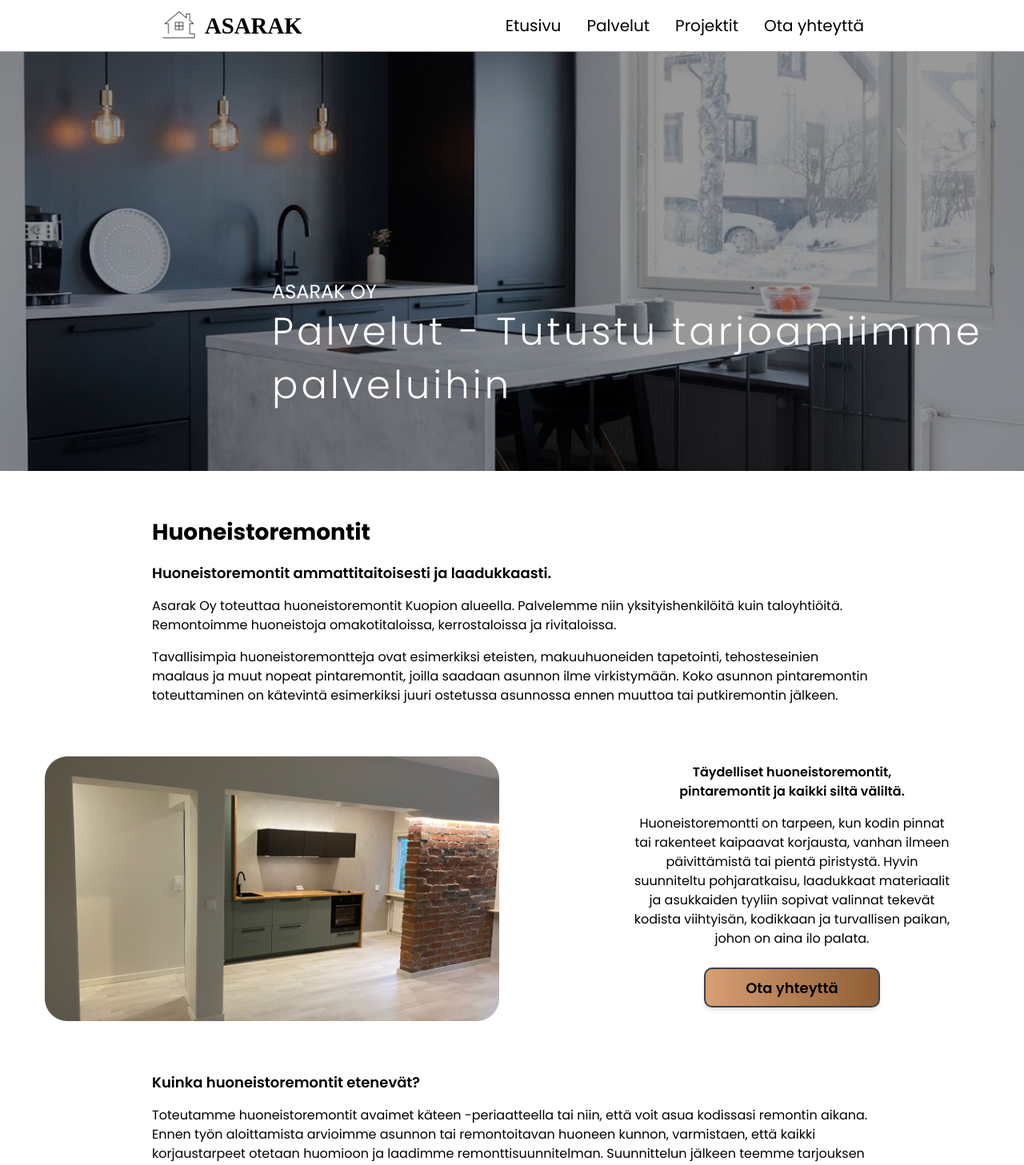
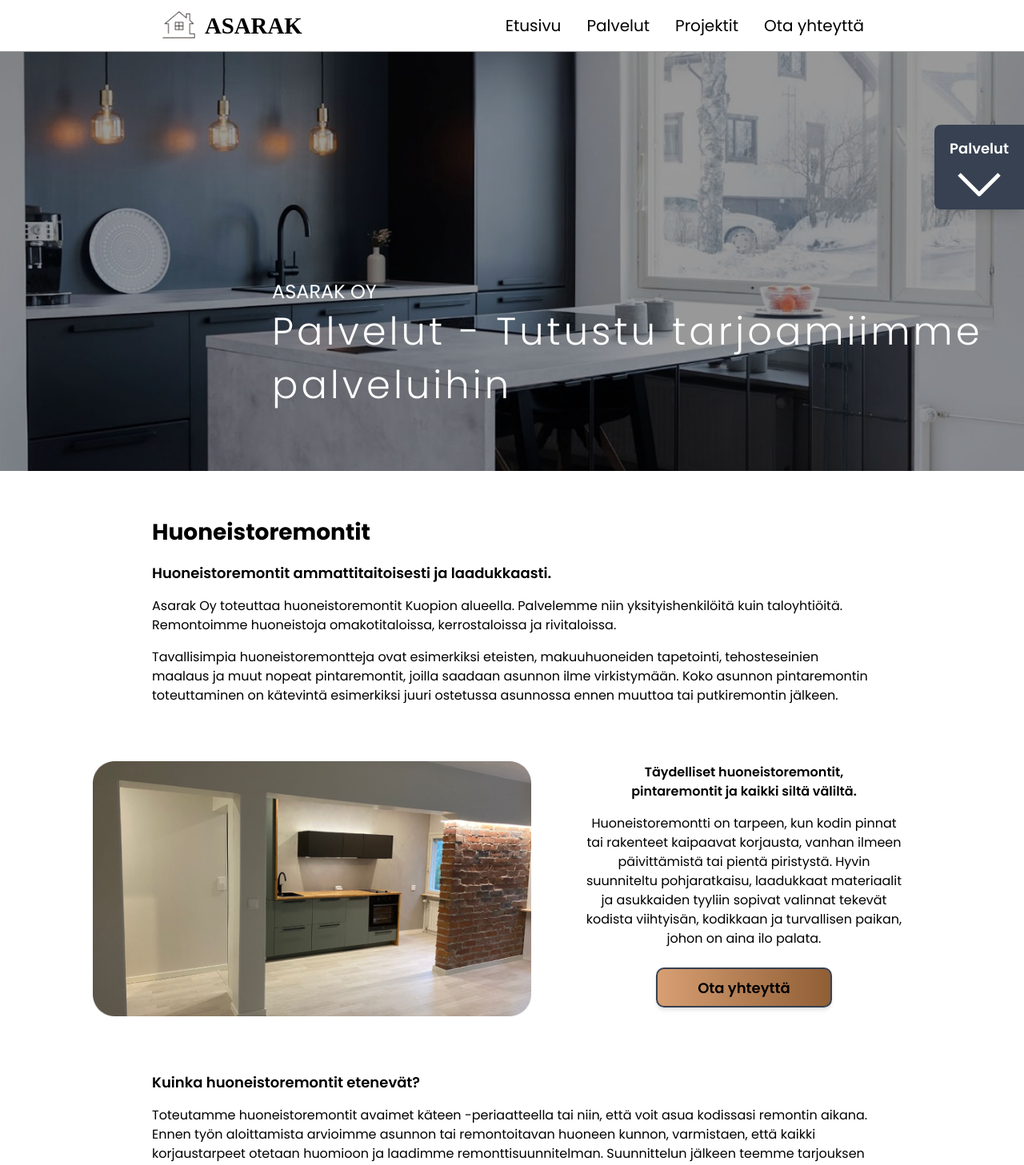
Before and after one commit to Hetahar/asarak, a React (Vite) app: page /services in a window 1280 px wide. Shown: the top 1457 px of the page at 80% size. Built offline with nearby package versions, Linux system fonts and the light colour scheme.

Commit message:
services page navigation

```diff
--- /dev/null
+++ b/src/components/SidebarNavigation.jsx
@@ -0,0 +1,90 @@
+import React, { useState, useEffect } from 'react';
+import img from '../assets/element.png';
+
+const SidebarNavigation = () => {
+  const [isOpen, setIsOpen] = useState(false);
+  const [hasScrolled, setHasScrolled] = useState(false);
+
+  useEffect(() => {
+    const handleScroll = () => {
+      if (window.scrollY > 100 && !hasScrolled) {
+        setHasScrolled(true);
+      }
+    };
+
+    window.addEventListener('scroll', handleScroll);
+
+    //clean up unwanted behaviour
+    return () => window.removeEventListener('scroll', handleScroll);
+  }, [hasScrolled]);
+
+  const toggleSidebar = () => setIsOpen(!isOpen);
+
+  //don't render until scrolled
+  if (!hasScrolled) return null;
+
+  return (
+    <div
+      className={`fixed top-[156px] right-0 bg-[#374151] opacity-100 text-white z-50
+        transition-all duration-300 ease-in-out overflow-hidden shadow-lg
+        ${isOpen ? 'w-36' : 'w-28'}
+        flex flex-col items-center px-2 py-2 rounded-l-lg`}
+    >
+      <div className="flex flex-col items-center w-full">
+        <h2 className="text-lg font-semibold text-center my-2">Palvelut</h2>
+
+        <button
+          onClick={toggleSidebar}
+          className="mt-2 focus:outline-none transform transition-transform duration-300"
+        >
+          <img
+            src={img}
+            alt="Toggle arrow"
+            className={`${isOpen ? 'rotate-0' : 'rotate-180'} cursor-pointer mb-2`}
+          />
+        </button>
+      </div>
+
+      <div
+        className={`transition-all duration-300 ease-in-out ${
+          isOpen ? 'max-h-[1000px] my-8' : 'max-h-0'
+        } overflow-hidden w-full`}
+      >
+        <ul className="space-y-10 w-full text-center">
+          <li>
+            <a href="#huoneistoremontit" className="text-base hover:text-gray-300">
+              Huoneisto- <br /> remontit
+            </a>
+          </li>
+          <li>
+            <a href="#rakennus-ja-remontointi" className="text-base hover:text-gray-300">
+              Rakennus ja <br /> remontointi
+            </a>
+          </li>
+          <li>
+            <a href="#kylpyhuone" className="text-base hover:text-gray-300">
+              Kylpyhuone ja laatoitus
+            </a>
+          </li>
+          <li>
+            <a href="#kaluste-asennukset" className="text-base hover:text-gray-300">
+              Kaluste- <br /> asennukset
+            </a>
+          </li>
+          <li>
+            <a href="#maalaustyot" className="text-base hover:text-gray-300">
+              Maalaustyöt
+            </a>
+          </li>
+          <li>
+            <a href="#mikrosementoinnit" className="text-base hover:text-gray-300">
+              Mikro- <br /> sementointi
+            </a>
+          </li>
+        </ul>
+      </div>
+    </div>
+  );
+};
+
+export default SidebarNavigation;
--- a/src/components/services/Huoneistoremontit.jsx
+++ b/src/components/services/Huoneistoremontit.jsx
@@ -5,7 +5,7 @@ import { useNavigate } from 'react-router-dom';
 const Huoneistoremontit = () => {
   const navigate = useNavigate();
   return (
-    <div id="huoneistoremontit" className="flex flex-col w-full max-w-[1200px] sm:px-4 lg:px-0">
+    <div id="huoneistoremontit" className="flex flex-col w-full max-w-[1080px] sm:px-4 lg:px-0">
       <div className="w-full max-w-[900px] mx-auto px-4 md:px-0">
         <h1 className="text-black text-[28px] text-left font-bold my-4">
           {data.h1}
@@ -17,7 +17,7 @@ const Huoneistoremontit = () => {
         <p className="my-4">{data.sections[0].p2}</p>
       </div>
 
-      <div className="w-full max-w-[1200px] mx-auto flex flex-col md:flex-row justify-between items-center my-10">
+      <div className="w-full max-w-[1080px] mx-auto flex flex-col md:flex-row justify-between items-center my-10">
         <div className="w-full max-w-[600px] px-4">
           <img
             src={img}
--- a/src/components/services/Kalusteasennukset.jsx
+++ b/src/components/services/Kalusteasennukset.jsx
@@ -16,7 +16,7 @@ const Kalusteasennukset = () => {
           <p className="my-4">{data.sections[0].p2}</p>
         </div>
 
-        <div className="w-full max-w-[1200px] mx-auto flex flex-col md:flex-row justify-between items-center my-10">
+        <div className="w-full max-w-[1080px] mx-auto flex flex-col md:flex-row justify-between items-center my-10">
           <div className="flex flex-col items-center justify-center text-center w-full max-w-[500px] px-4 py-2">
             <h2 className="font-semibold w-full max-w-[350px] my-2">
               {data.sections[0].p3}
--- a/src/components/services/Kylpyhuone.jsx
+++ b/src/components/services/Kylpyhuone.jsx
@@ -22,7 +22,7 @@ const Kylpyhuone = () => {
         <p className="my-4">{data.sections[1].p3}</p>
       </div>
 
-      <div className="w-full max-w-[1200px] mx-auto flex flex-col md:flex-row justify-between items-center my-10">
+      <div className="w-full max-w-[1080px] mx-auto flex flex-col md:flex-row justify-between items-center my-10">
         <div className="w-full max-w-[600px] px-4">
           <img src={img} alt="Huoneistoremontit" className="w-full transform transition-transform duration-300 hover:scale-105" />
         </div>
--- a/src/components/services/MaalaustyötPerusteet.jsx
+++ b/src/components/services/MaalaustyötPerusteet.jsx
@@ -4,11 +4,11 @@ const MaalaustyötPerusteet = () => {
   return (
     <div className="bg-[#F9F5F1] w-full flex flex-wrap justify-center mt-10">
       <h1 className="text-black font-semibold text-[24px] text-center py-10 w-[350px] md:w-full">{data.p}</h1>
-      <div className="max-w-[900px] mx-auto flex flex-wrap justify-center gap-4 px-4 mb-10">
+      <div className="max-w-[1000px] mx-auto flex flex-wrap justify-center gap-6 px-4 mb-10">
         {Object.values(data).slice(1, 5).map((text, index) => (
           <section
             key={index}
-            className="mx-auto py-10 px-4 md:px-0 bg-[#374151] md:w-[420px] md:h-[210px] flex flex-col items-center justify-center text-center rounded-3xl border-l-8 border-[#9F9F9F] transform transition-transform duration-300 hover:scale-105 shadow-lg"
+            className="mx-auto py-10 md:px-0 bg-[#374151] md:w-[420px] md:h-[210px] flex flex-col items-center justify-center text-center rounded-3xl border-l-8 border-[#9F9F9F] transform transition-transform duration-300 hover:scale-105 shadow-lg"
           >
             <div className="mx-auto p-4">
               <p className="text-white my-2 text-[18px] text-left font-light">{text}</p>
--- a/src/components/services/Mikrosementoinnit.jsx
+++ b/src/components/services/Mikrosementoinnit.jsx
@@ -16,7 +16,7 @@ const Mikrosementoinnit = () => {
           <p className="my-4">{data.sections[0].p3}</p>
         </div>
 
-        <div className="w-full max-w-[1200px] mx-auto flex flex-col md:flex-row justify-between items-center my-10">
+        <div className="w-full max-w-[1080px] mx-auto flex flex-col md:flex-row justify-between items-center my-10">
           <div className="w-full max-w-[600px] px-4">
             <img
               src={img}
--- a/src/components/services/RakJaRem.jsx
+++ b/src/components/services/RakJaRem.jsx
@@ -16,7 +16,7 @@ const RakJaRem = () => {
           <p className="my-4">{data.sections[0].p2}</p>
         </div>
 
-        <div className="w-full max-w-[1200px] mx-auto flex flex-col md:flex-row justify-between items-center my-10">
+        <div className="w-full max-w-[1000px] mx-auto flex flex-col md:flex-row justify-between items-center my-10">
           <div className="flex flex-col items-center justify-center text-center w-full max-w-[500px] px-4 py-2">
             <h2 className="font-semibold italic w-full max-w-[350px] my-2">
               {data.sections[1].h2}
--- a/src/index.css
+++ b/src/index.css
@@ -29,3 +29,13 @@ body {
 p {
   font-family: 'Poppins', sans-serif !important;
 }
+
+
+@layer utilities {
+  @media (min-width: 1020px) and (max-width: 1057px) {
+    .custom-mx-8 {
+      margin-left: 2rem /* 32px */;
+      margin-right: 2rem /* 32px */;
+    }
+  }
+}
--- a/src/pages/ServicesPage.jsx
+++ b/src/pages/ServicesPage.jsx
@@ -9,6 +9,7 @@ import Kylpyhuone from '../components/services/Kylpyhuone';
 import Kalusteasennukset from '../components/services/Kalusteasennukset';
 import Maalaustyöt from '../components/services/Maalaustyöt';
 import Mikrosementoinnit from '../components/services/Mikrosementoinnit';
+import SidebarNavigation from '../components/SidebarNavigation';
 
 function ServicesPage() {
   useEffect(() => {
@@ -32,6 +33,7 @@ function ServicesPage() {
     <div>
       <Navbar />
       <ServicesHero />
+      <SidebarNavigation />
       <div className="flex flex-col items-center justify-center w-full gap-y-12 md:gap-y-10 my-6 md:my-10">
         <Huoneistoremontit id="huoneistoremontit" />
         <RakennusJaRemontointi id="rakennus-ja-remontointi" />
```
Also changed, not shown: src/components/NavBar.jsx (+4 -4 lines), src/components/services/KylpyhuoneVaiheet.jsx (+6 -5 lines), src/assets/element.png (added), src/assets/elements.png (added).
